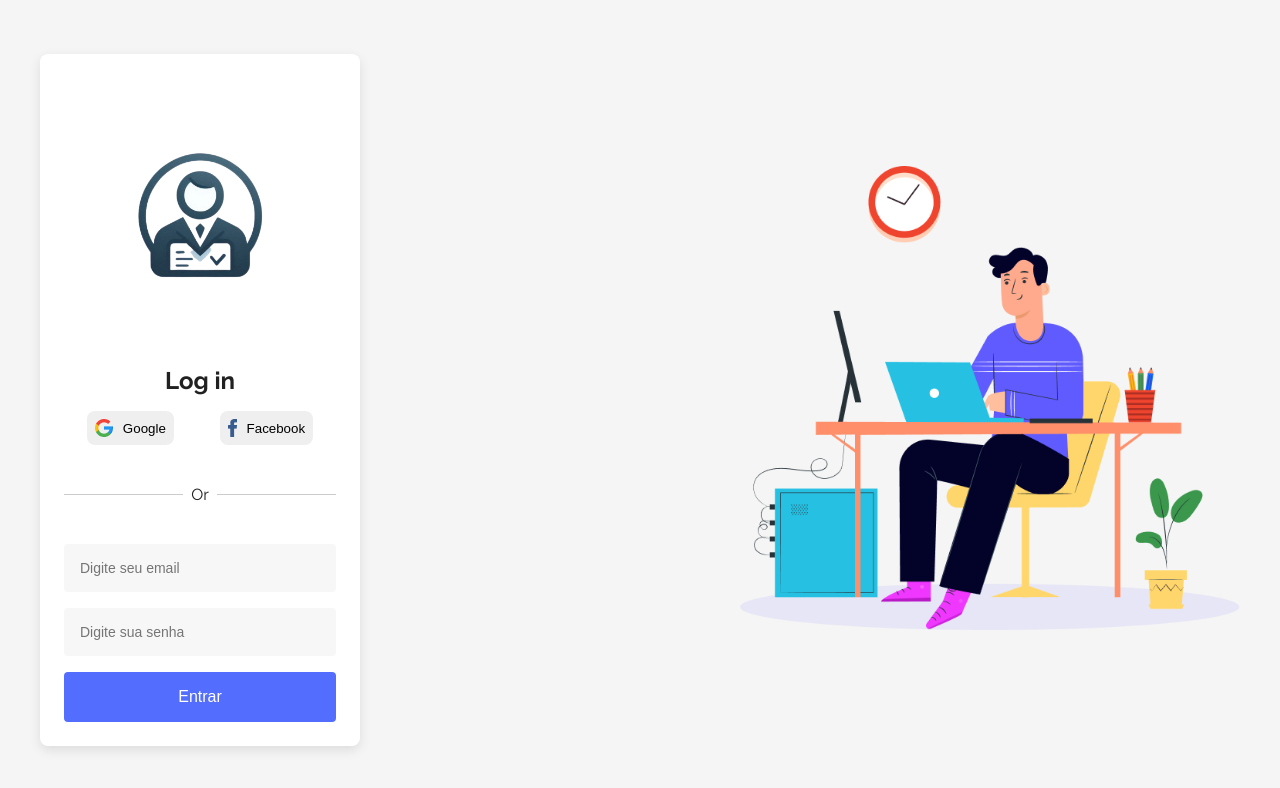
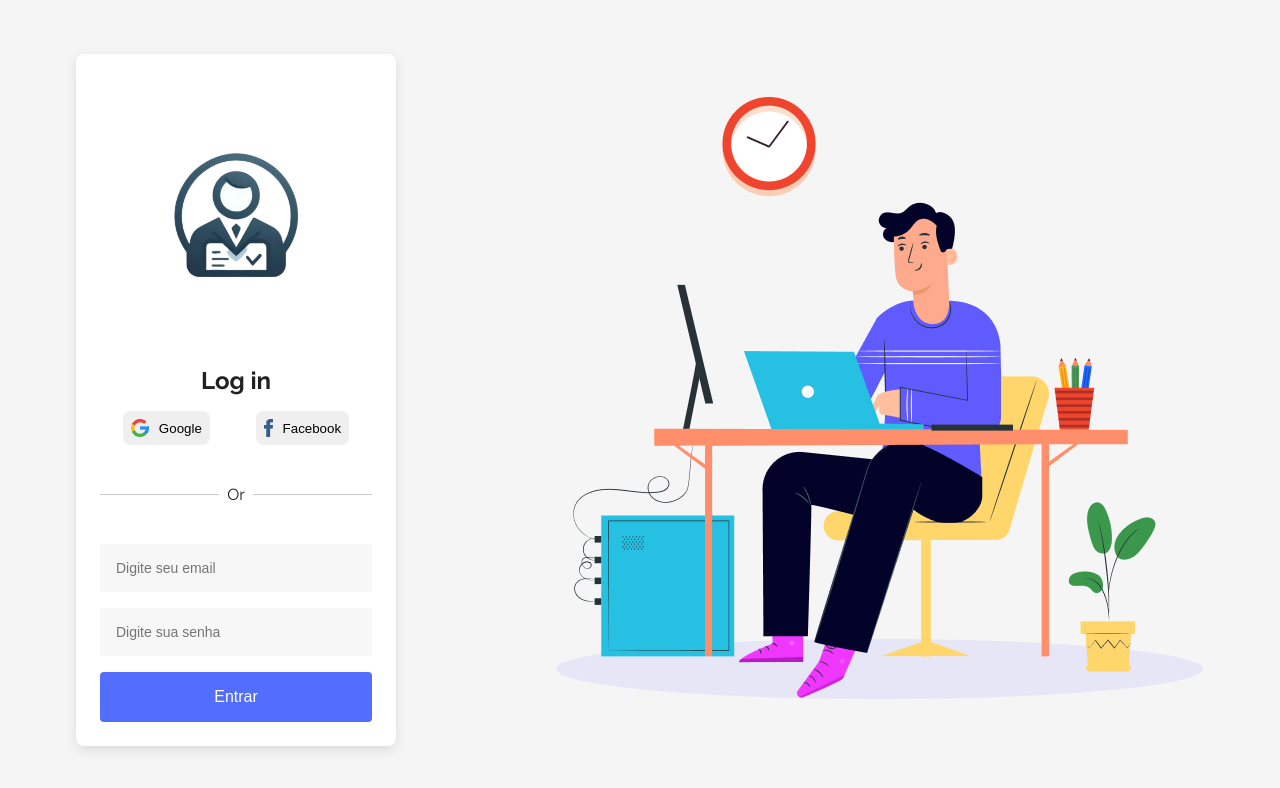
Before and after one commit to danielcoosta1/saasconsultas, a React (Vite) app: page /login in a window 1280 px wide. Shown: the top 788 px of the page. Built offline with nearby package versions, Linux system fonts and the light colour scheme.

Commit message:
Gap entre os container e largura minima da imagem

```diff
--- a/src/pages/Login/style.js
+++ b/src/pages/Login/style.js
@@ -4,9 +4,11 @@ export const ContainerPrincipal = styled.section`
   display: flex;
   margin: 0 auto;
   max-width: 75rem;
-  min-height: 100vh;
+  height: 100vh;
   align-items: center;
-  justify-content: space-between;
+  justify-content: center;
+  padding: 0 2rem;
+  gap: 10rem;
   background-color: ${({ theme }) => theme.colors.background};
 `;
 
@@ -19,7 +21,7 @@ export const ContainerForm = styled.div`
 export const ContainerFoto = styled.div`
   img {
     width: 100%;
-    max-width: 500px;
+    min-width: 350px;
   }
 `;
 
```
